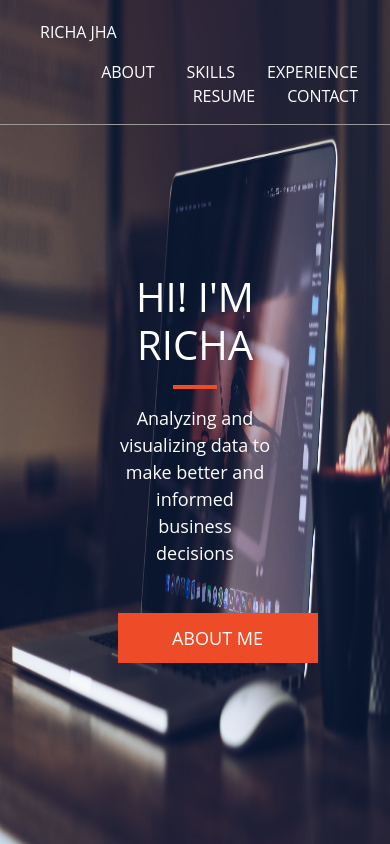
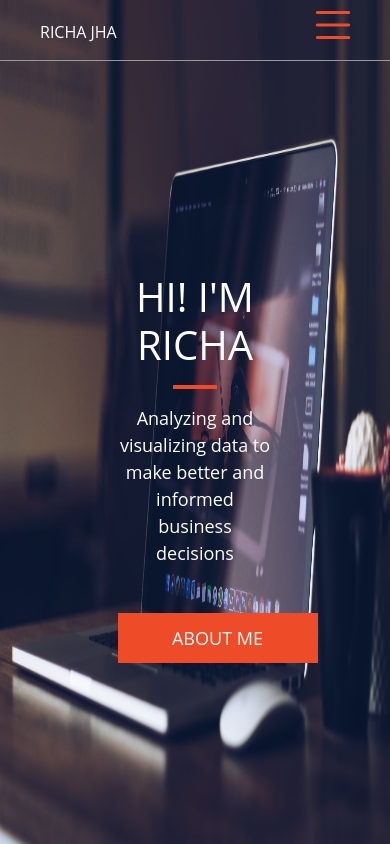
Before and after one commit to sredhu37/richa-jha, a React (Create React App) app: page / in a window 390 px wide. Shown: the top 844 px of the page. Built offline with nearby package versions, Linux system fonts and the light colour scheme.

Commit message:
Toggable menu

```diff
--- a/src/App.css
+++ b/src/App.css
@@ -45,6 +45,40 @@
 
 .menuItem:hover {
   color: #727171;
+  cursor: pointer;
+}
+
+.hamburger {
+  display: none;
+}
+
+@media screen and (max-width: 900px) {
+  /* Hide all menu items except Hamburger Icon and Name at the top left */
+  .rightMenuItems a {
+    display: none;
+  }
+
+  .hamburger {
+    position: absolute;
+    right: 0;
+    top: 0;
+    display: inline-block;
+    margin-right: 2em;
+  }
+
+  .floatMenuRight {
+    float: none;
+  }
+
+  .floatMenuLeft {
+    float: none;
+  }
+
+  .rightMenuItemsExpanded a {
+    float: none;
+    display: block;
+    text-align: left;
+  }
 }
 
 .introductionImage {
--- a/src/components/Header.js
+++ b/src/components/Header.js
@@ -1,15 +1,28 @@
-import React from 'react';
+import React, { useState } from 'react';
+import { List } from 'react-bootstrap-icons';
 
 const Header = () => {
+  const [menuItemsClassName, setMenuItemsClassName] = useState('rightMenuItems');
+
+  const toggleMenu = () => {
+    console.log("Toggle")
+    if (menuItemsClassName == 'rightMenuItems') {
+      setMenuItemsClassName('rightMenuItemsExpanded')
+    } else if (menuItemsClassName == 'rightMenuItemsExpanded') {
+      setMenuItemsClassName('rightMenuItems')
+    }
+  }
+
   return(
     <div className='Header'>
       <div className='floatMenuLeft'>
-        <ul className='leftMenuItems menuItemLists'>
-          <a href='#introduction'><li className='menuItem'>RICHA JHA</li></a>
+        <ul className='leftMenuItems'>
+          <a href='#introduction'><li className='menuItem headerName'>RICHA JHA</li></a>
         </ul>
       </div>
       <div className='floatMenuRight'>
-        <ul className='rightMenuItems menuItemLists'>
+        <ul className={menuItemsClassName}>
+          <li className='hamburger' onClick={toggleMenu}><List color="#EE4B28" size={50} /></li>
           <a href='#about'><li className='menuItem'>ABOUT</li></a>
           <a href="#skills"><li className='menuItem'>SKILLS</li></a>
           <a href='#experience'><li className='menuItem'>EXPERIENCE</li></a>
```
